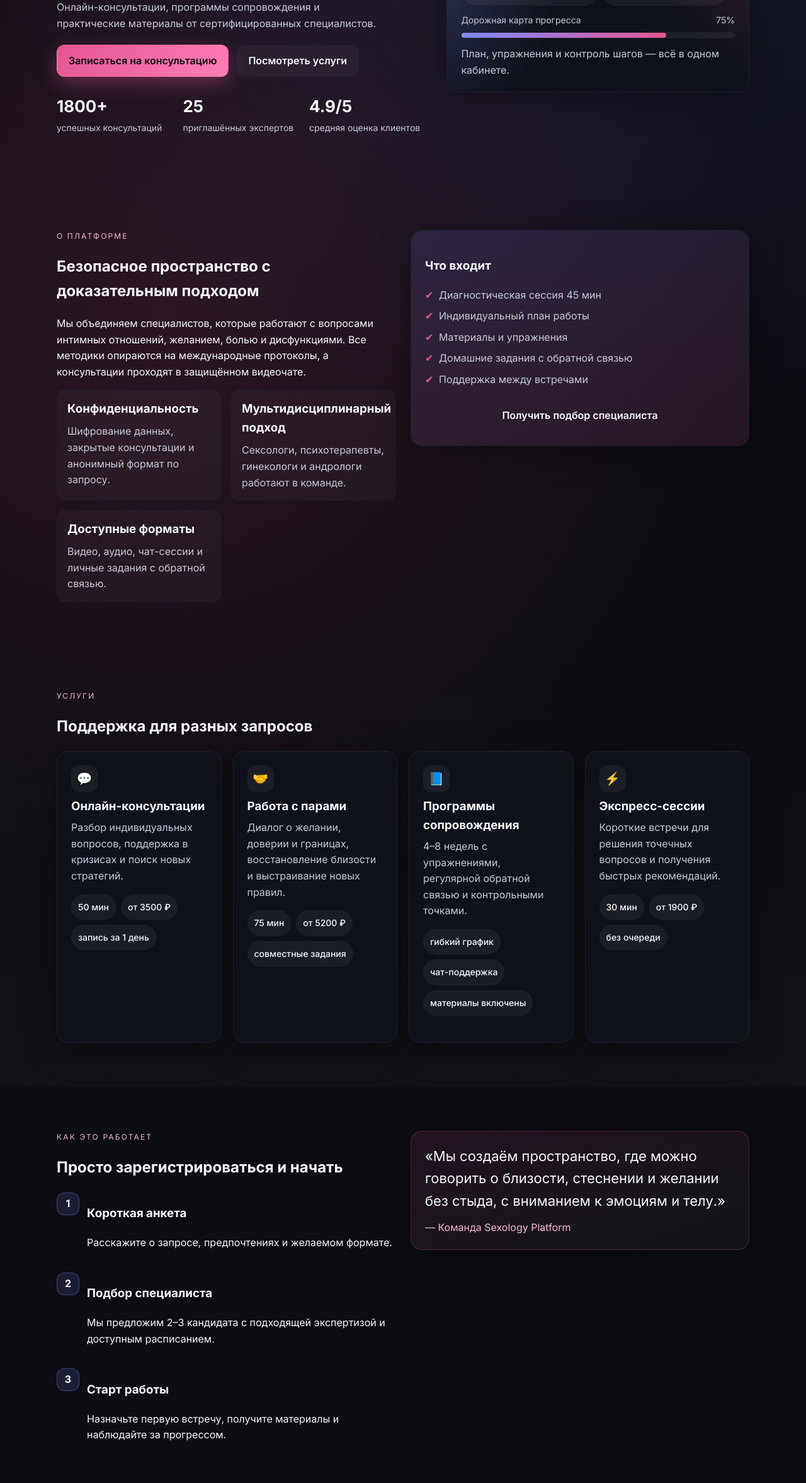
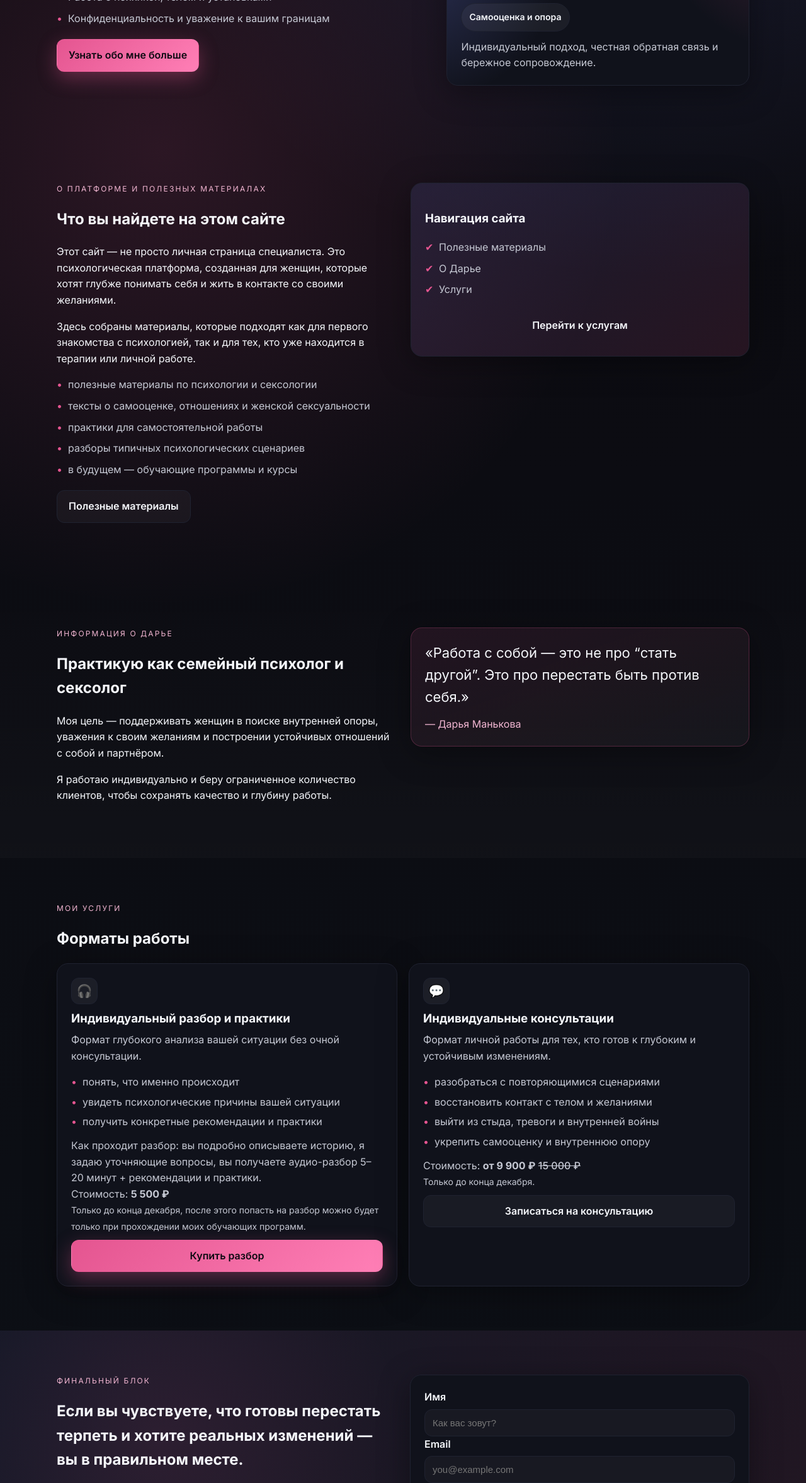
Before and after one commit to daryamankova/sexology-platform, a plain HTML site: page index.html in a window 1280 px wide. Shown: the part 446-2800 px from the top of the page at 63% size. Drawn offline with Linux system fonts and the light colour scheme.

Commit message:
Update main page content and navigation

```diff
--- a/index.html
+++ b/index.html
@@ -3,7 +3,7 @@
 <head>
   <meta charset="UTF-8" />
   <meta name="viewport" content="width=device-width, initial-scale=1.0" />
-  <title>Sexology Platform</title>
+  <title>Дарья Манькова — психолог и сексолог</title>
   <link rel="preconnect" href="https://fonts.googleapis.com">
   <link rel="preconnect" href="https://fonts.gstatic.com" crossorigin>
   <link href="https://fonts.googleapis.com/css2?family=Inter:wght@400;500;600;700&display=swap" rel="stylesheet">
@@ -12,12 +12,11 @@
 <body>
   <header class="site-header">
     <div class="container header-inner">
-      <div class="logo">sexology<span>platform</span></div>
+      <div class="logo">Дарья<span>Манькова</span></div>
       <nav class="nav" aria-label="Главная навигация">
-        <a href="#about">О платформе</a>
+        <a href="#materials">Полезные материалы</a>
+        <a href="#about">Информация о Дарье</a>
         <a href="#services">Услуги</a>
-        <a href="#process">Как это работает</a>
-        <a href="#faq">FAQ</a>
         <a href="#contact" class="nav-cta">Записаться</a>
       </nav>
       <button class="menu-toggle" aria-label="Открыть меню">
@@ -27,204 +26,112 @@
   </header>
 
   <main>
-    <section class="hero">
+    <section class="hero" id="top">
       <div class="container hero-grid">
         <div class="hero-text">
-          <p class="eyebrow">Поддержка интимного благополучия</p>
-          <h1>Современная сексологическая платформа для людей и пар</h1>
-          <p class="lead">Онлайн-консультации, программы сопровождения и практические материалы от сертифицированных специалистов.</p>
+          <p class="eyebrow">Хиро-экран</p>
+          <h1>Дарья Манькова</h1>
+          <p class="lead">Магистр психологии, семейный психолог и сексолог</p>
+          <ul class="bullet-list">
+            <li>Более 4 лет практики</li>
+            <li>Сотни индивидуальных консультаций</li>
+            <li>Научный психологический подход</li>
+            <li>Работа с психикой, телом и установками</li>
+            <li>Конфиденциальность и уважение к вашим границам</li>
+          </ul>
           <div class="hero-actions">
-            <a class="btn primary" href="#contact">Записаться на консультацию</a>
-            <a class="btn ghost" href="#services">Посмотреть услуги</a>
-          </div>
-          <div class="stats">
-            <div><strong>1800+</strong><span>успешных консультаций</span></div>
-            <div><strong>25</strong><span>приглашённых экспертов</span></div>
-            <div><strong>4.9/5</strong><span>средняя оценка клиентов</span></div>
+            <a class="btn primary" href="#about">Узнать обо мне больше</a>
           </div>
         </div>
         <div class="card hero-card" aria-label="Ключевые направления">
-          <h2>Форматы работы</h2>
+          <h2>Работаем с запросами</h2>
           <ul class="pill-list">
-            <li>Индивидуальные сессии</li>
-            <li>Работа с парами</li>
-            <li>Долгосрочные программы</li>
-            <li>Экспресс-консультации</li>
+            <li>Повторяющиеся сценарии</li>
+            <li>Связь с телом и желаниями</li>
+            <li>Стыд, тревога и внутренний конфликт</li>
+            <li>Самооценка и опора</li>
           </ul>
-          <div class="progress">
-            <div class="progress-label">
-              <span>Дорожная карта прогресса</span>
-              <span>75%</span>
-            </div>
-            <div class="progress-bar"><span style="width: 75%"></span></div>
-          </div>
-          <p class="note">План, упражнения и контроль шагов — всё в одном кабинете.</p>
+          <p class="note">Индивидуальный подход, честная обратная связь и бережное сопровождение.</p>
         </div>
       </div>
     </section>
 
-    <section id="about" class="section">
+    <section id="materials" class="section">
       <div class="container grid-2">
         <div>
-          <p class="eyebrow">О платформе</p>
-          <h2>Безопасное пространство с доказательным подходом</h2>
-          <p>Мы объединяем специалистов, которые работают с вопросами интимных отношений, желанием, болью и дисфункциями. Все методики опираются на международные протоколы, а консультации проходят в защищённом видеочате.</p>
-          <div class="feature-cards">
-            <article class="feature">
-              <h3>Конфиденциальность</h3>
-              <p>Шифрование данных, закрытые консультации и анонимный формат по запросу.</p>
-            </article>
-            <article class="feature">
-              <h3>Мультидисциплинарный подход</h3>
-              <p>Сексологи, психотерапевты, гинекологи и андрологи работают в команде.</p>
-            </article>
-            <article class="feature">
-              <h3>Доступные форматы</h3>
-              <p>Видео, аудио, чат-сессии и личные задания с обратной связью.</p>
-            </article>
+          <p class="eyebrow">О платформе и полезных материалах</p>
+          <h2>Что вы найдете на этом сайте</h2>
+          <p>Этот сайт — не просто личная страница специалиста. Это психологическая платформа, созданная для женщин, которые хотят глубже понимать себя и жить в контакте со своими желаниями.</p>
+          <p>Здесь собраны материалы, которые подходят как для первого знакомства с психологией, так и для тех, кто уже находится в терапии или личной работе.</p>
+          <ul class="bullet-list">
+            <li>полезные материалы по психологии и сексологии</li>
+            <li>тексты о самооценке, отношениях и женской сексуальности</li>
+            <li>практики для самостоятельной работы</li>
+            <li>разборы типичных психологических сценариев</li>
+            <li>в будущем — обучающие программы и курсы</li>
+          </ul>
+          <div class="hero-actions">
+            <a class="btn ghost" href="#materials">Полезные материалы</a>
           </div>
         </div>
         <div class="card accent-card">
-          <h3>Что входит</h3>
+          <h3>Навигация сайта</h3>
           <ul class="checklist">
-            <li>Диагностическая сессия 45 мин</li>
-            <li>Индивидуальный план работы</li>
-            <li>Материалы и упражнения</li>
-            <li>Домашние задания с обратной связью</li>
-            <li>Поддержка между встречами</li>
+            <li>Полезные материалы</li>
+            <li>О Дарье</li>
+            <li>Услуги</li>
           </ul>
-          <a class="btn full" href="#contact">Получить подбор специалиста</a>
+          <a class="btn full" href="#services">Перейти к услугам</a>
         </div>
       </div>
     </section>
 
-    <section id="services" class="section muted">
-      <div class="container">
-        <p class="eyebrow">Услуги</p>
-        <h2>Поддержка для разных запросов</h2>
-        <div class="service-grid">
-          <article class="card service">
-            <div class="service-icon">💬</div>
-            <h3>Онлайн-консультации</h3>
-            <p>Разбор индивидуальных вопросов, поддержка в кризисах и поиск новых стратегий.</p>
-            <ul class="pill-list small">
-              <li>50 мин</li><li>от 3500 ₽</li><li>запись за 1 день</li>
-            </ul>
-          </article>
-          <article class="card service">
-            <div class="service-icon">🤝</div>
-            <h3>Работа с парами</h3>
-            <p>Диалог о желании, доверии и границах, восстановление близости и выстраивание новых правил.</p>
-            <ul class="pill-list small">
-              <li>75 мин</li><li>от 5200 ₽</li><li>совместные задания</li>
-            </ul>
-          </article>
-          <article class="card service">
-            <div class="service-icon">📘</div>
-            <h3>Программы сопровождения</h3>
-            <p>4–8 недель с упражнениями, регулярной обратной связью и контрольными точками.</p>
-            <ul class="pill-list small">
-              <li>гибкий график</li><li>чат-поддержка</li><li>материалы включены</li>
-            </ul>
-          </article>
-          <article class="card service">
-            <div class="service-icon">⚡</div>
-            <h3>Экспресс-сессии</h3>
-            <p>Короткие встречи для решения точечных вопросов и получения быстрых рекомендаций.</p>
-            <ul class="pill-list small">
-              <li>30 мин</li><li>от 1900 ₽</li><li>без очереди</li>
-            </ul>
-          </article>
+    <section id="about" class="section muted">
+      <div class="container grid-2">
+        <div>
+          <p class="eyebrow">Информация о Дарье</p>
+          <h2>Практикую как семейный психолог и сексолог</h2>
+          <p>Моя цель — поддерживать женщин в поиске внутренней опоры, уважения к своим желаниям и построении устойчивых отношений с собой и партнёром.</p>
+          <p>Я работаю индивидуально и беру ограниченное количество клиентов, чтобы сохранять качество и глубину работы.</p>
+        </div>
+        <div class="card quote">
+          <p class="quote-text">«Работа с собой — это не про “стать другой”. Это про перестать быть против себя.»</p>
+          <p class="quote-author">— Дарья Манькова</p>
         </div>
       </div>
     </section>
 
-    <section id="process" class="section">
-      <div class="container grid-2">
-        <div>
-          <p class="eyebrow">Как это работает</p>
-          <h2>Просто зарегистрироваться и начать</h2>
-          <ol class="steps">
-            <li>
-              <div class="step-number">1</div>
-              <div>
-                <h3>Короткая анкета</h3>
-                <p>Расскажите о запросе, предпочтениях и желаемом формате.</p>
-              </div>
-            </li>
-            <li>
-              <div class="step-number">2</div>
-              <div>
-                <h3>Подбор специалиста</h3>
-                <p>Мы предложим 2–3 кандидата с подходящей экспертизой и доступным расписанием.</p>
-              </div>
-            </li>
-            <li>
-              <div class="step-number">3</div>
-              <div>
-                <h3>Старт работы</h3>
-                <p>Назначьте первую встречу, получите материалы и наблюдайте за прогрессом.</p>
-              </div>
-            </li>
-          </ol>
-        </div>
-        <div class="card quote">
-          <p class="quote-text">«Мы создаём пространство, где можно говорить о близости, стеснении и желании без стыда, с вниманием к эмоциям и телу.»</p>
-          <p class="quote-author">— Команда Sexology Platform</p>
-        </div>
-      </div>
-    </section>
-
-    <section class="section muted">
-      <div class="container testimonials">
-        <div>
-          <p class="eyebrow">Отзывы</p>
-          <h2>Люди отмечают результат</h2>
-        </div>
-        <div class="testimonial-grid">
-          <article class="card testimonial">
-            <p class="quote-mark">“</p>
-            <p>После пары месяцев работы мы с партнёром стали гораздо спокойнее обсуждать сложные темы. Упражнения и домашние задания помогли вернуть доверие.</p>
-            <p class="author">Марина и Антон</p>
+    <section id="services" class="section">
+      <div class="container">
+        <p class="eyebrow">Мои услуги</p>
+        <h2>Форматы работы</h2>
+        <div class="service-grid">
+          <article class="card service">
+            <div class="service-icon">🎧</div>
+            <h3>Индивидуальный разбор и практики</h3>
+            <p>Формат глубокого анализа вашей ситуации без очной консультации.</p>
+            <ul class="bullet-list tight">
+              <li>понять, что именно происходит</li>
+              <li>увидеть психологические причины вашей ситуации</li>
+              <li>получить конкретные рекомендации и практики</li>
+            </ul>
+            <p class="note">Как проходит разбор: вы подробно описываете историю, я задаю уточняющие вопросы, вы получаете аудио-разбор 5–20 минут + рекомендации и практики.</p>
+            <p class="price">Стоимость: <strong>5 500 ₽</strong><br><span class="price-note">Только до конца декабря, после этого попасть на разбор можно будет только при прохождении моих обучающих программ.</span></p>
+            <a class="btn primary full" href="#contact-form">Купить разбор</a>
           </article>
-          <article class="card testimonial">
-            <p class="quote-mark">“</p>
-            <p>Очень тактичное сопровождение без осуждения. Чёткая структура, поддержка между сессиями и реальные изменения в теле.</p>
-            <p class="author">Екатерина</p>
+          <article class="card service">
+            <div class="service-icon">💬</div>
+            <h3>Индивидуальные консультации</h3>
+            <p>Формат личной работы для тех, кто готов к глубоким и устойчивым изменениям.</p>
+            <ul class="bullet-list tight">
+              <li>разобраться с повторяющимися сценариями</li>
+              <li>восстановить контакт с телом и желаниями</li>
+              <li>выйти из стыда, тревоги и внутренней войны</li>
+              <li>укрепить самооценку и внутреннюю опору</li>
+            </ul>
+            <p class="price">Стоимость: <strong>от 9 900 ₽</strong> <span class="old-price">15 000 ₽</span><br><span class="price-note">Только до конца декабря.</span></p>
+            <a class="btn ghost full" href="#contact-form">Записаться на консультацию</a>
           </article>
-          <article class="card testimonial">
-            <p class="quote-mark">“</p>
-            <p>Быстрый подбор, удобные форматы и внимание к безопасности. Чувствую себя уверенно и понимаю, куда двигаюсь.</p>
-            <p class="author">Дмитрий</p>
-          </article>
-        </div>
-      </div>
-    </section>
-
-    <section id="faq" class="section">
-      <div class="container faq">
-        <div>
-          <p class="eyebrow">FAQ</p>
-          <h2>Частые вопросы</h2>
-          <p>Если не нашли ответа — оставьте заявку, и мы проконсультируем вас лично.</p>
-        </div>
-        <div class="accordion" role="tablist">
-          <details class="accordion-item" open>
-            <summary>Как обеспечивается конфиденциальность?</summary>
-            <div class="accordion-body">Все сессии проходят через защищённый канал, записи не ведутся, данные шифруются. Можно работать под никнеймом.</div>
-          </details>
-          <details class="accordion-item">
-            <summary>Можно ли выбрать специалиста самостоятельно?</summary>
-            <div class="accordion-body">Да, вы получите карточки специалистов с опытом и расписанием. Можете выбрать сами или доверить подбор координатору.</div>
-          </details>
-          <details class="accordion-item">
-            <summary>Работаете ли вы с медицинскими запросами?</summary>
-            <div class="accordion-body">У нас есть врачи-сексологи, гинекологи и андрологи. Если необходима медицинская консультация, мы подключим коллегу.</div>
-          </details>
-          <details class="accordion-item">
-            <summary>Как отменить или перенести встречу?</summary>
-            <div class="accordion-body">Отменить можно за 12 часов без штрафов. Перенос доступен в личном кабинете или через координатора.</div>
-          </details>
         </div>
       </div>
     </section>
@@ -232,14 +139,13 @@
     <section id="contact" class="section cta">
       <div class="container contact-grid">
         <div>
-          <p class="eyebrow">Запись</p>
-          <h2>Оставьте заявку — мы свяжемся в течение дня</h2>
-          <p>Укажите удобное время и предпочтения по формату. Координатор ответит на вопросы и предложит подходящего специалиста.</p>
-          <ul class="checklist">
-            <li>Поддержка по чату и телефону</li>
-            <li>Гибкий график сессий</li>
-            <li>Безопасная оплата</li>
-          </ul>
+          <p class="eyebrow">Финальный блок</p>
+          <h2>Если вы чувствуете, что готовы перестать терпеть и хотите реальных изменений — вы в правильном месте.</h2>
+          <p>Работа с собой — это не про «стать другой». Это про перестать быть против себя.</p>
+          <div class="hero-actions">
+            <a class="btn primary" href="#contact-form">Записаться на разбор</a>
+            <a class="btn ghost" href="#contact-form">Записаться на консультацию</a>
+          </div>
         </div>
         <form class="card form" id="contact-form">
           <label>
@@ -254,8 +160,8 @@
             Запрос
             <select name="topic" required>
               <option value="">Выберите тему</option>
+              <option>Индивидуальный разбор и практики</option>
               <option>Индивидуальная консультация</option>
-              <option>Работа с парой</option>
               <option>Терапевтическая программа</option>
               <option>Другое</option>
             </select>
@@ -274,15 +180,15 @@
   <footer class="site-footer">
     <div class="container footer-grid">
       <div>
-        <div class="logo">sexology<span>platform</span></div>
-        <p class="small">Поддержка, основанная на эмпатии и доказательных подходах.</p>
+        <div class="logo">Дарья<span>Манькова</span></div>
+        <p class="small">Психологическая платформа с уважением к вашим границам.</p>
       </div>
       <div>
         <h4>Навигация</h4>
         <ul>
-          <li><a href="#about">О платформе</a></li>
+          <li><a href="#materials">Полезные материалы</a></li>
+          <li><a href="#about">О Дарье</a></li>
           <li><a href="#services">Услуги</a></li>
-          <li><a href="#faq">FAQ</a></li>
           <li><a href="#contact">Контакты</a></li>
         </ul>
       </div>
@@ -295,7 +201,7 @@
         </ul>
       </div>
     </div>
-    <p class="small footer-note">© 2024 Sexology Platform. Все права защищены.</p>
+    <p class="small footer-note">© 2024 Дарья Манькова. Все права защищены.</p>
   </footer>
 
   <script src="script.js"></script>
--- a/styles.css
+++ b/styles.css
@@ -65,6 +65,33 @@ a {
 }
 
 .logo span {
+  color: var(--primary);
+}
+
+.bullet-list {
+  list-style: none;
+  padding: 0;
+  margin: 14px 0;
+  display: grid;
+  gap: 8px;
+  color: var(--text);
+}
+
+.bullet-list.tight {
+  gap: 6px;
+  margin-bottom: 12px;
+}
+
+.bullet-list li {
+  position: relative;
+  padding-left: 18px;
+  color: var(--text-muted);
+}
+
+.bullet-list li::before {
+  content: '•';
+  position: absolute;
+  left: 0;
   color: var(--primary);
 }
 
@@ -264,6 +291,22 @@ a {
 .note {
   color: var(--text-muted);
   margin: 12px 0 0;
+}
+
+.price {
+  margin: 12px 0 8px;
+  color: var(--text);
+}
+
+.price-note {
+  color: var(--text-muted);
+  font-size: 14px;
+}
+
+.old-price {
+  text-decoration: line-through;
+  color: var(--text-muted);
+  font-weight: 500;
 }
 
 .section {
```
